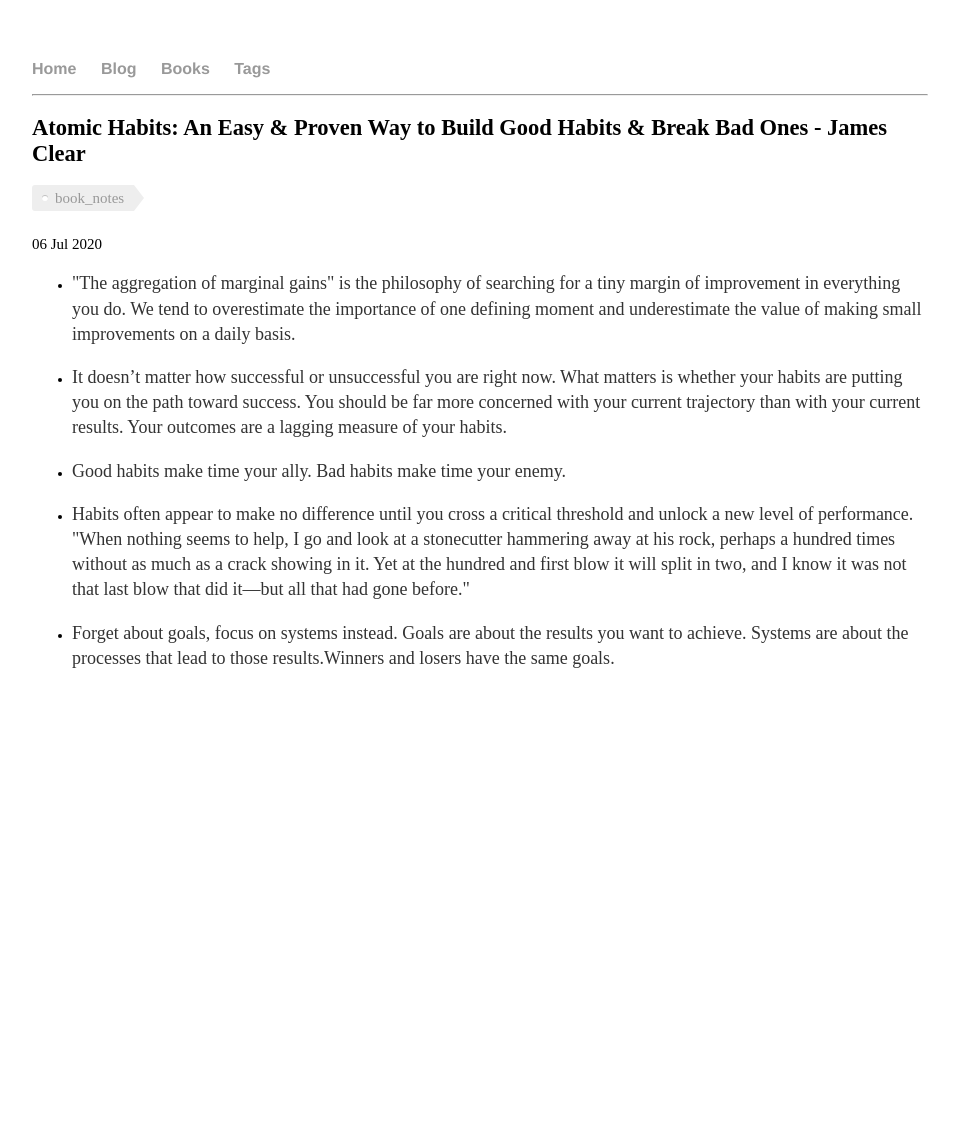
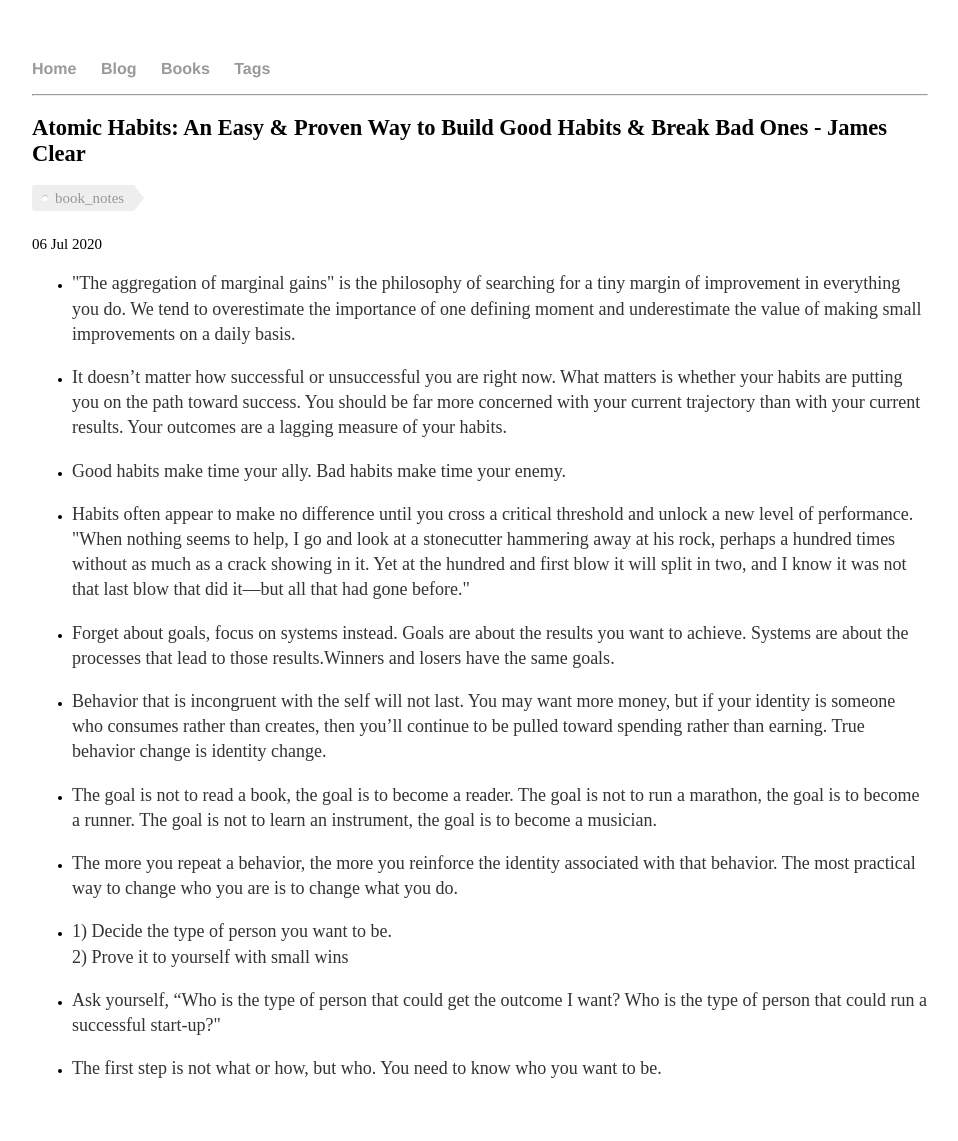
Before and after one commit to manaschaturvedi/manaschaturvedi.github.io, a Jekyll site: the page built from _posts/2020-07-06-atomic-habits-book-note.md, in a window 1280 px wide. Shown: the whole page, without its empty margins (160-1118 px from the left). Built offline with Jekyll 4.4.1, drawn with Linux system fonts in a browser that asks for light colours; before the commit the page ends 900 px from its top, so only the background shows below that.

Commit message:
updated Atomic Habits book notes

```diff
--- a/_posts/2020-07-06-atomic-habits-book-note.md
+++ b/_posts/2020-07-06-atomic-habits-book-note.md
@@ -14,3 +14,17 @@
 - <p>Habits often appear to make no difference until you cross a critical threshold and unlock a new level of performance. "When nothing seems to help, I go and look at a stonecutter hammering away at his rock, perhaps a hundred times without as much as a crack showing in it. Yet at the hundred and first blow it will split in two, and I know it was not that last blow that did it—but all that had gone before."</p>
 
 - <p>Forget about goals, focus on systems instead. Goals are about the results you want to achieve. Systems are about the processes that lead to those results.Winners and losers have the same goals.</p>
+
+- <p>Behavior that is incongruent with the self will not last. You may want more money, but if your identity is someone who consumes rather than creates, then you’ll continue to be pulled toward spending rather than earning. True behavior change is identity change.</p>
+
+- <p>The goal is not to read a book, the goal is to become a reader. The goal is not to run a marathon, the goal is to become a runner. The goal is not to learn an instrument, the goal is to become a musician.</p>
+
+- <p>The more you repeat a behavior, the more you reinforce the identity associated with that behavior. The most practical way to change who you are is to change what you do.</p>
+
+- <p>
+    1) Decide the type of person you want to be.<br>
+    2) Prove it to yourself with small wins</p>
+
+- <p>Ask yourself, “Who is the type of person that could get the outcome I want? Who is the type of person that could run a successful start-up?"</p>
+
+- <p>The first step is not what or how, but who. You need to know who you want to be.</p>
```
